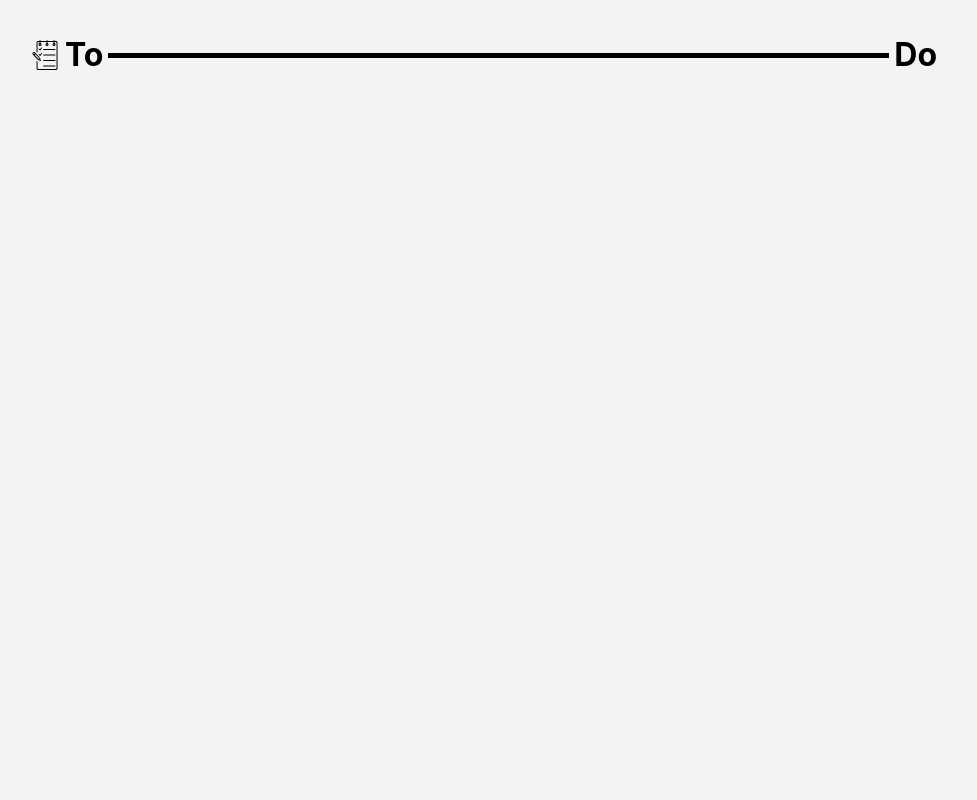
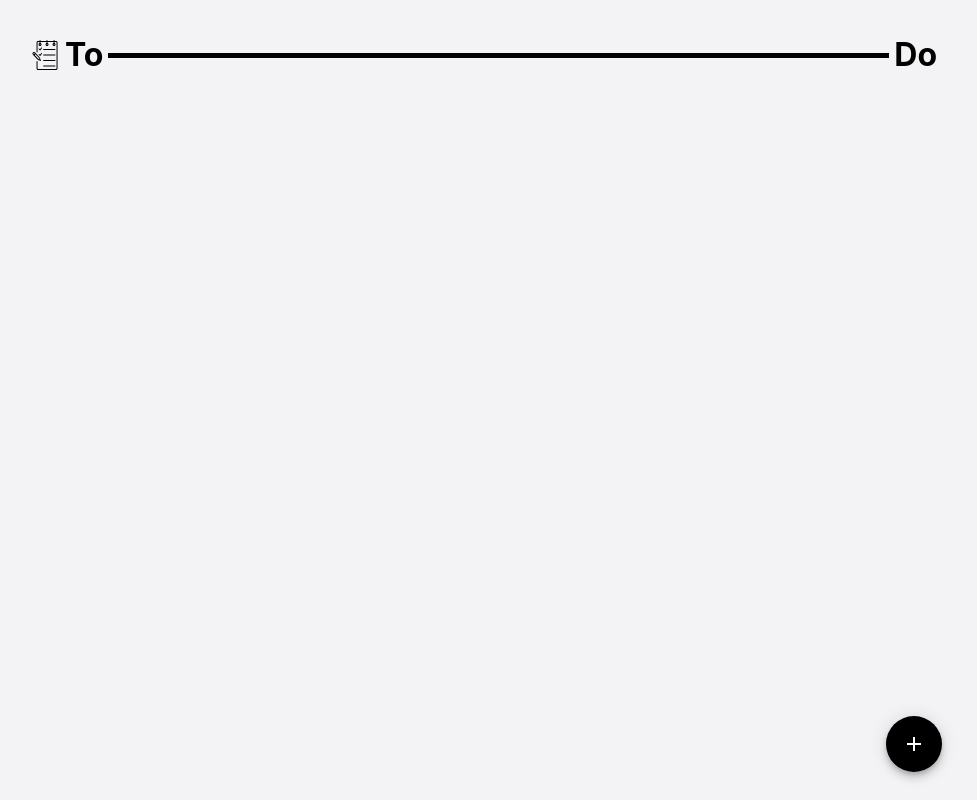
Before and after one commit to risetodev/react-app-todo, a React (Create React App) app: page / in a window 1280 px wide. Shown: the whole page, without its empty margins (154-1131 px from the left). Built offline with nearby package versions, Linux system fonts and the light colour scheme.

Commit message:
addNewTaskButton implemeted

```diff
--- a/package.json
+++ b/package.json
@@ -4,6 +4,7 @@
   "private": true,
   "dependencies": {
     "@material-ui/core": "^4.1.1",
+    "@material-ui/icons": "^4.2.0",
     "@types/jest": "24.0.15",
     "@types/node": "12.0.8",
     "@types/react": "16.8.20",
--- a/src/Components/button/button.tsx
+++ b/src/Components/button/button.tsx
@@ -1,5 +1,13 @@
 import React from "react";
+import Fab, { FabProps } from "@material-ui/core/Fab";
+import AddIcon from "@material-ui/icons/Add";
+import { useButtonStyles } from "./styles";
 
-export const Button: React.FC = () => {
-  return <></>;
+export const Button: React.FC<FabProps> = (props) => {
+  const ButtonStyles = useButtonStyles();
+  return (
+    <Fab {...props} classes={ButtonStyles}>
+      <AddIcon />
+    </Fab>
+  );
 };
--- a/src/Components/button/styles.ts
+++ b/src/Components/button/styles.ts
@@ -1,3 +1,12 @@
-import { makeStyles } from "@material-ui/core";
+import { createStyles, makeStyles, Theme } from "@material-ui/core";
 
-export const useButtonStyles = makeStyles({});
+export const useButtonStyles = makeStyles((theme: Theme) =>
+  createStyles({
+    root: {
+      "&:hover": { backgroundColor: "#000" }
+    },
+    primary: {
+      backgroundColor: "#000"
+    }
+  })
+);
--- /dev/null
+++ b/src/Components/grid/grid.tsx
@@ -0,0 +1,5 @@
+import React from "react";
+
+export const Button: React.FC = () => {
+  return <></>;
+};
--- /dev/null
+++ b/src/Components/grid/styles.ts
@@ -0,0 +1,3 @@
+import { makeStyles } from "@material-ui/core";
+
+export const useAppStyles = makeStyles({});
--- /dev/null
+++ b/src/Components/grid/types.ts
@@ -0,0 +1 @@
+export interface Types {}
--- a/src/Containers/App/App.tsx
+++ b/src/Containers/App/App.tsx
@@ -1,13 +1,16 @@
 import React from "react";
-import "./App.css";
 import { Header } from "../../Components/header/header";
-import { Container } from '@material-ui/core';
+import { Container } from "@material-ui/core";
+import { Button } from "../../Components/button/button";
+import { useAppStyles } from "./styles";
 
 const App: React.FC = () => {
+  const appStyles = useAppStyles();
   return (
-    <Container maxWidth={"md"}>
-      <Header/>
+    <Container className={appStyles.container} maxWidth={"md"}>
+      <Header />
 
+      <Button className={appStyles.newTaskButton} color="primary" />
     </Container>
   );
 };
--- /dev/null
+++ b/src/Containers/App/styles.ts
@@ -0,0 +1,14 @@
+import { makeStyles } from "@material-ui/core";
+
+export const useAppStyles = makeStyles({
+  container: {
+    height: "100%",
+    display: "flex",
+    flexDirection: "column"
+  },
+  newTaskButton: {
+    position: "fixed",
+    alignSelf: "flex-end",
+    bottom: "2em"
+  }
+});
--- a/src/index.css
+++ b/src/index.css
@@ -6,8 +6,15 @@ body {
     sans-serif;
   background-color: #f3f3f6;
 }
+
+html,
+body,
+#root {
+  height: 100%;
+}
+
 *,
 *::after,
 *::before {
   box-sizing: border-box;
- }
+}
```
Also changed, not shown: src/Containers/App/App.css (deleted), 1 other file (tests, documents, lock files or other folders).
